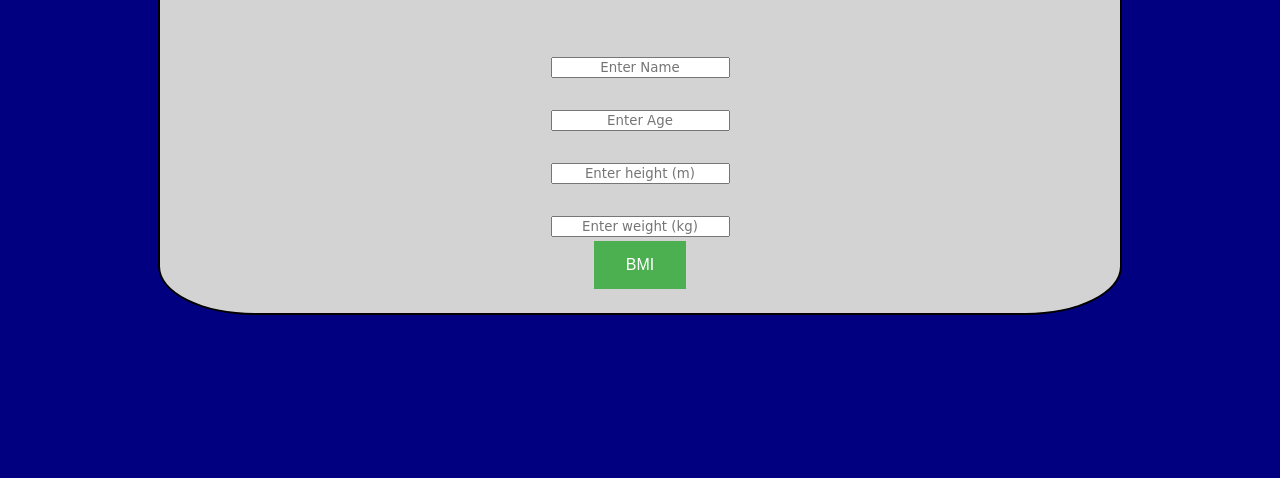
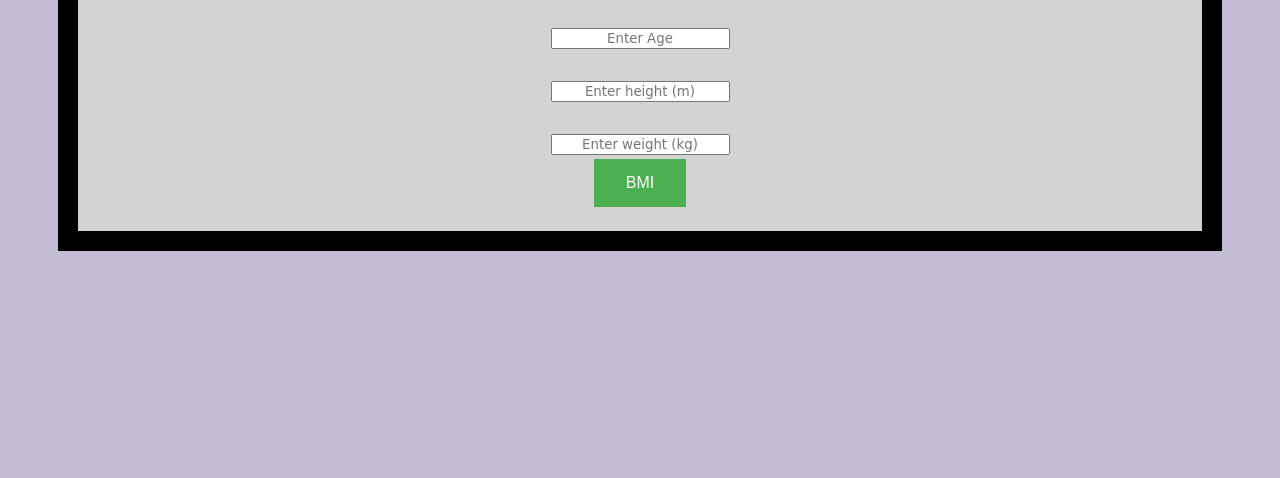
Before and after one commit to Divya6110/BMI_Calculator, a website: page bmi.html in a window 1280 px wide. Shown: the part 322-800 px from the top of the page. Drawn offline with Linux system fonts and the light colour scheme.

Commit message:
Update bmi.html

```diff
--- a/bmi.html
+++ b/bmi.html
@@ -11,7 +11,7 @@
 
 
         body{
-            background-color: navy
+            background-color: rgb(195, 187, 212)
         }
         h2{
             font-family: 'Anton', sans-serif;
@@ -38,11 +38,11 @@
             margin-right: 5.5rem;
         }
         .box{
-            margin:150px;
+            margin:50px;
             padding: 20px;
             border: 15px solid black;
-            border-radius: 10%;
-            border-width: 2px;
+            border-radius: 0%;
+            border-width: 20px;
             background-color: lightgrey;
         }
         .submits1{
```
